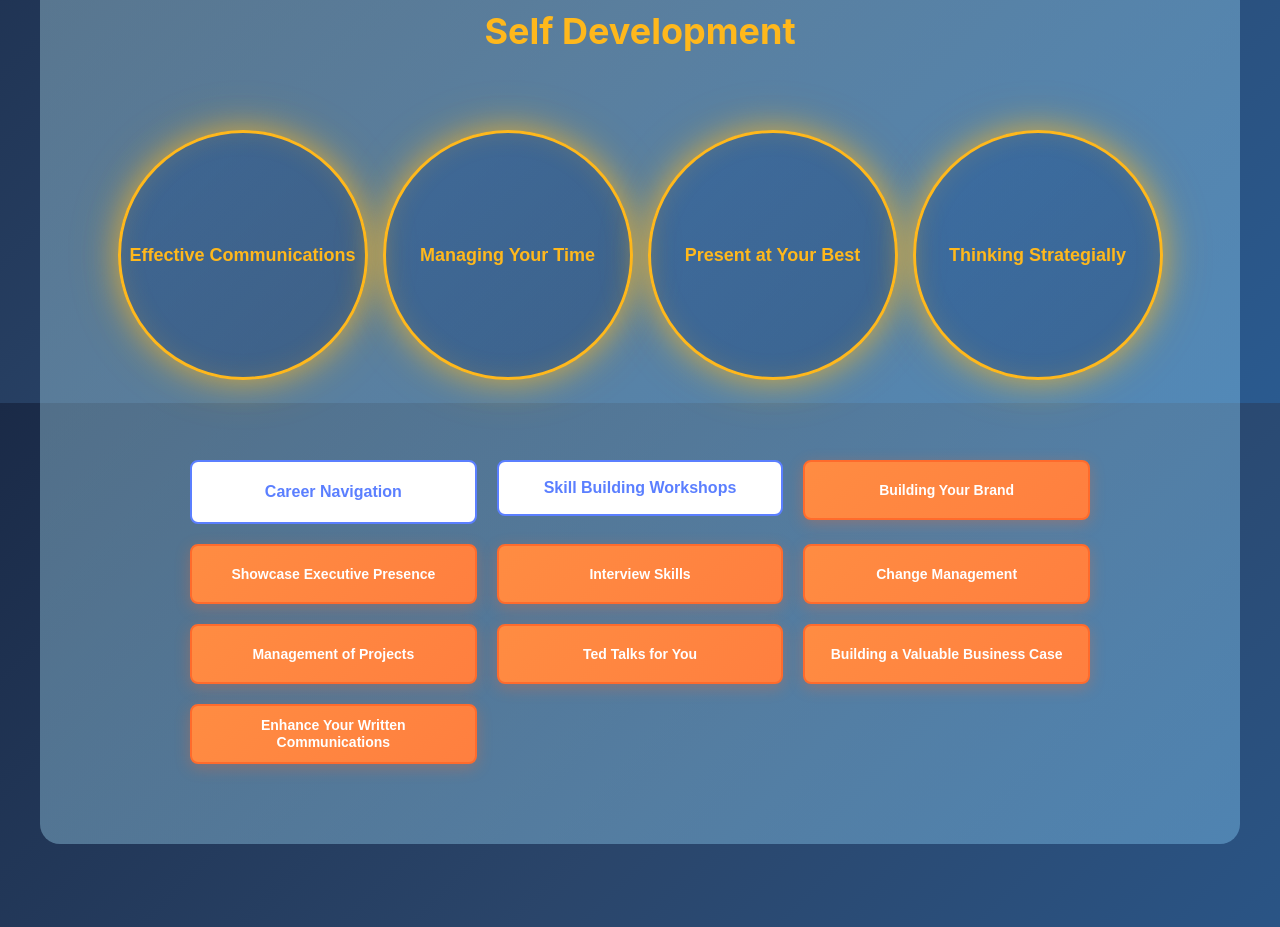
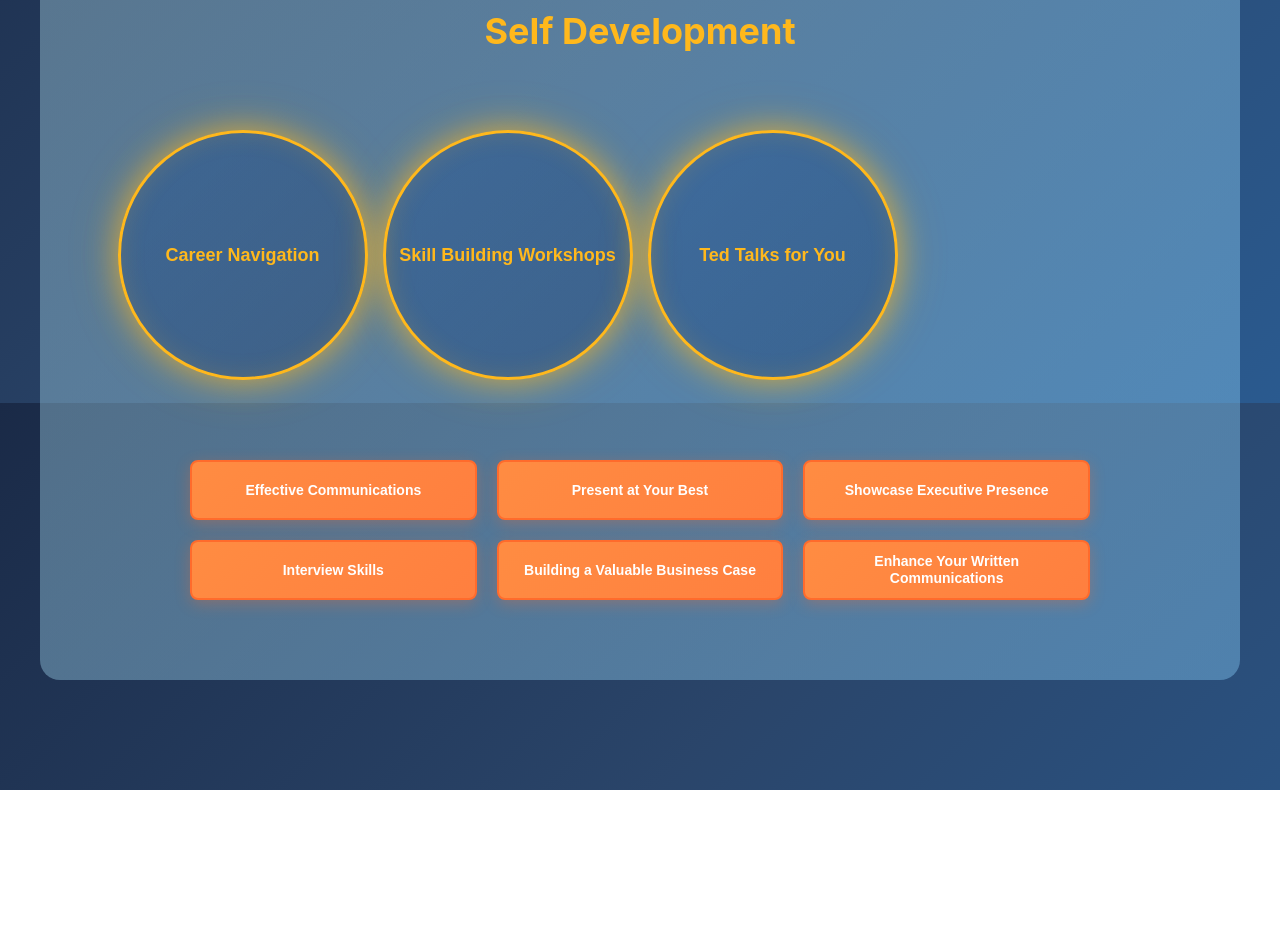
Before and after one commit to m0h01c4/Leadership-Launchpad, a plain HTML site: page index.html in a window 1280 px wide. Shown: the part 1997-2924 px from the top of the page. After the commit the page ends 2787 px from the top, so only its background shows below. Drawn offline with Linux system fonts and the light colour scheme.

Commit message:
Update self development links and button texts

```diff
--- a/index.html
+++ b/index.html
@@ -158,52 +158,41 @@
             <div class="mission-buttons-section">
                 <h3 class="section-title">Self Development</h3>
                 <div class="mission-circles">
-                    <a href="https://degreed.com/pathway/v83kmjzq8x/pathway?orgsso=walmartcanadahmmspark" target="_blank" style="text-decoration: none;">
+                    <a href="https://campus.walmart.com/career-navigation#:~:text=time%3A%20~10%20minutes-,Begin,-Associate%20career%20stories" target="_blank" style="text-decoration: none;">
                         <button class="circle-btn">
-                            <span class="circle-text">Effective Communications</span>
+                            <span class="circle-text">Career Navigation</span>
                         </button>
                     </a>
-                    <a href="https://degreed.com/pathway/39zd4z7g8q/pathway?orgsso=walmartcanadahmmspark" target="_blank" style="text-decoration: none;">
+
+                    <a href="https://ce.walmart.com/content/walmart-academy/en_us/home-office/quarterly-home-office-course-offerings.html" target="_blank" style="text-decoration: none;">
                         <button class="circle-btn">
-                            <span class="circle-text">Managing Your Time</span>
+                            <span class="circle-text">Skill Building Workshops</span>
                         </button>
                     </a>
-                    <a href="https://degreed.com/pathway/e9kgm5ow8o/pathway?orgsso=walmartcanadahmmspark" target="_blank" style="text-decoration: none;">
+
+                    <a href="https://degreed.com/pathway/e9kgkg418o/pathway?orgsso=walmartcanadahmmspark" target="_blank" style="text-decoration: none;">
                         <button class="circle-btn">
-                            <span class="circle-text">Present at Your Best</span>
+                            <span class="circle-text">Ted Talks for You</span>
                         </button>
                     </a>
-                    <a href="https://degreed.com/pathway/49e6560r95/pathway?orgsso=walmartcanadahmmspark" target="_blank" style="text-decoration: none;">
-                        <button class="circle-btn">
-                            <span class="circle-text">Thinking Strategially</span>
-                        </button>
-                    </a>
+
                 </div>
                 <div class="self-dev-rectangles">
-                    <a href="https://campus.walmart.com/career-navigation#:~:text=time%3A%20~10%20minutes-,Begin,-Associate%20career%20stories" target="_blank" style="text-decoration: none;">
-                        <button style="background-color: white !important; color: #5B7FFF !important; border: 2px solid #5B7FFF !important; padding: 0 !important; border-radius: 8px !important; font-weight: 600 !important; cursor: pointer !important; font-size: 16px !important; width: 100% !important; height: 64px !important; display: flex !important; align-items: center !important; justify-content: center !important;">Career Navigation</button>
+                    <a href="https://degreed.com/pathway/v83kmjzq8x/pathway?orgsso=walmartcanadahmmspark" target="_blank" style="text-decoration: none;">
+                        <button class="rect-btn">Effective Communications</button>
                     </a>
-                    <a href="https://ce.walmart.com/content/walmart-academy/en_us/home-office/quarterly-home-office-course-offerings.html" target="_blank" style="text-decoration: none;">
-                        <button style="background-color: white !important; color: #5B7FFF !important; border: 2px solid #5B7FFF !important; padding: 12px 24px !important; border-radius: 8px !important; font-weight: 600 !important; cursor: pointer !important; font-size: 16px !important; width: 100% !important; min-height: 56px !important; display: flex !important; align-items: center !important; justify-content: center !important;">Skill Building Workshops</button>
+                    <a href="https://degreed.com/pathway/e9kgm5ow8o/pathway?orgsso=walmartcanadahmmspark" target="_blank" style="text-decoration: none;">
+                        <button class="rect-btn">Present at Your Best</button>
                     </a>
-                    <a href="https://degreed.com/pathway/e9j6zjgdpw/pathway?orgsso=walmartcanadahmmspark" target="_blank" style="text-decoration: none;">
-                        <button class="rect-btn">Building Your Brand</button>
-                    </a>
+
                     <a href="https://degreed.com/pathway/49e6y77195/pathway?orgsso=walmartcanadahmmspark" target="_blank" style="text-decoration: none;">
                         <button class="rect-btn">Showcase Executive Presence</button>
                     </a>
                     <a href="https://degreed.com/pathway/59ydldv49o/pathway?orgsso=walmartcanadahmmspark" target="_blank" style="text-decoration: none;">
                         <button class="rect-btn">Interview Skills</button>
                     </a>
-                    <a href="https://degreed.com/pathway/v9rj7j3opj/pathway?orgsso=walmartcanadahmmspark" target="_blank" style="text-decoration: none;">
-                        <button class="rect-btn">Change Management</button>
-                    </a>
-                    <a href="https://degreed.com/pathway/jp15n5xw8v/pathway?orgsso=walmartcanadahmmspark" target="_blank" style="text-decoration: none;">
-                        <button class="rect-btn">Management of Projects</button>
-                    </a>
-                    <a href="https://degreed.com/pathway/e9kgkg418o/pathway?orgsso=walmartcanadahmmspark" target="_blank" style="text-decoration: none;">
-                        <button class="rect-btn">Ted Talks for You</button>
-                    </a>
+
+
                     <a href="https://degreed.com/pathway/o84ymy7294/pathway?orgsso=walmartcanadahmmspark" target="_blank" style="text-decoration: none;">
                         <button class="rect-btn">Building a Valuable Business Case</button>
                     </a>
@@ -276,7 +265,8 @@
           'NSKI0MO': 'Nathan Skidmore',
           'C0W06K5': 'Carey Webb',
           'ALM00C2': 'Amanda Murphy',
-          'SCMASTE': 'Sondra Masters'
+          'SCMASTE': 'Sondra Masters',
+          'KMCNEI2': 'Kellie McNeill'
         };
 
         function openPortalModal() {
```
